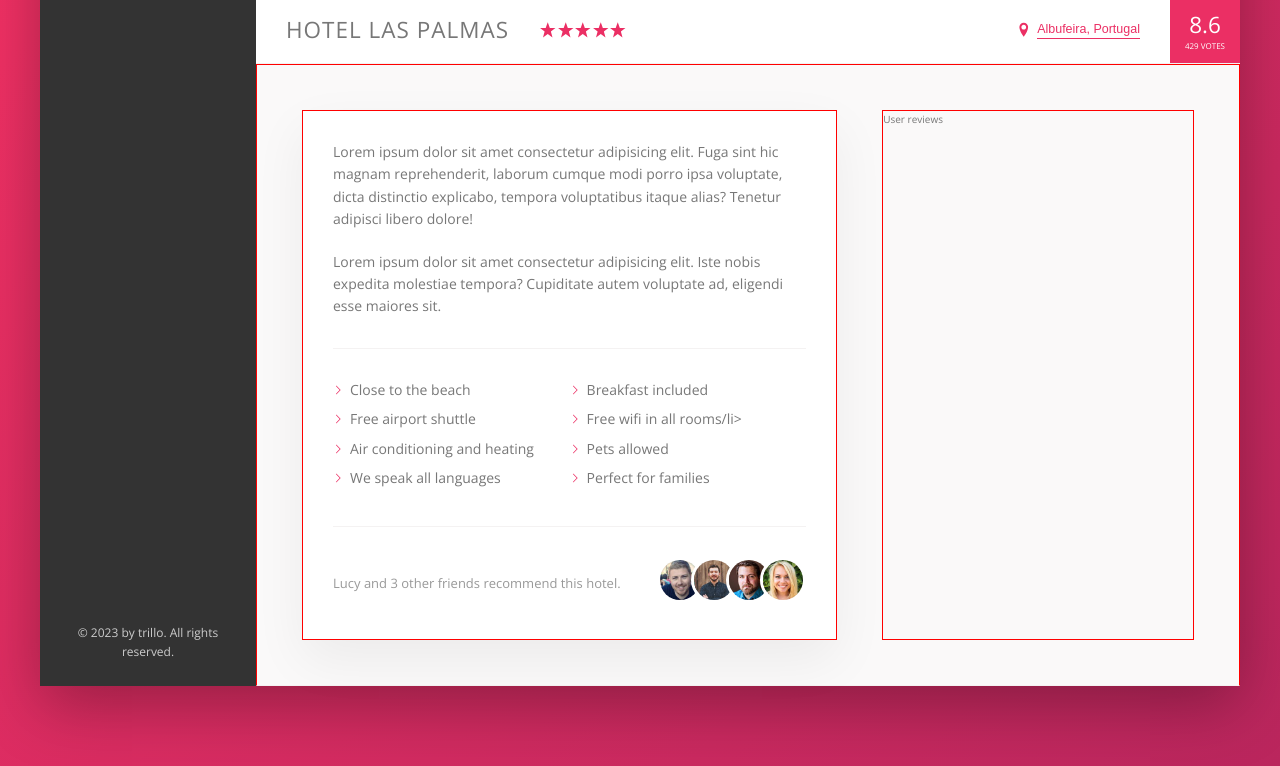
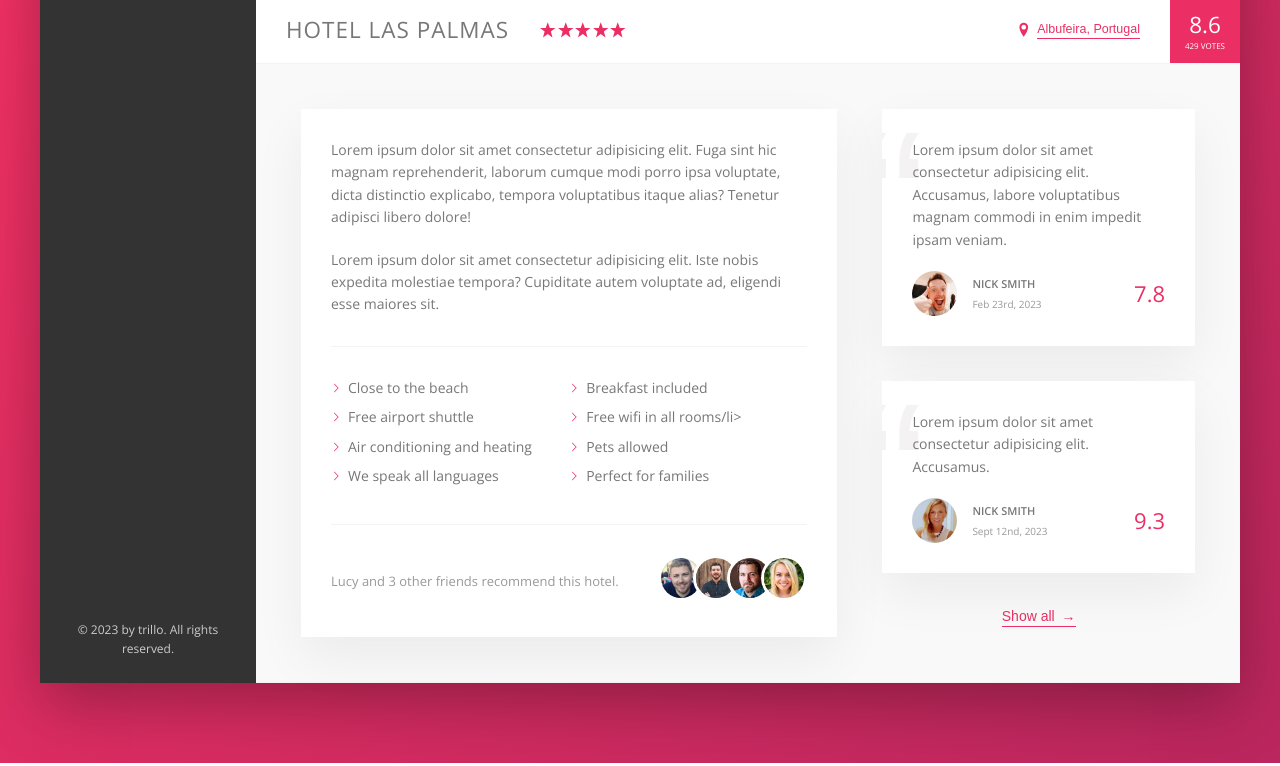
Before and after one commit to AustinWang0120/trillo-flex-site, a website: page index.html in a window 1280 px wide. Shown: the part 538-1304 px from the top of the page. Drawn offline with nearby package versions, Linux system fonts and the light colour scheme.

Commit message:
build the user reviews section

```diff
--- a/index.html
+++ b/index.html
@@ -206,7 +206,47 @@
 								</div>
 							</div>
 						</div>
-						<div class="user-reviews">User reviews</div>
+						<div class="user-reviews">
+							<figure class="review">
+								<blockquote class="review__text">
+									Lorem ipsum dolor sit amet consectetur adipisicing elit.
+									Accusamus, labore voluptatibus magnam commodi in enim impedit
+									ipsam veniam.
+								</blockquote>
+								<figcaption class="review__user">
+									<img
+										src="img/user-1.jpg"
+										alt="user 1"
+										class="review__photo"
+									/>
+									<div class="review__user-box">
+										<p class="review__user-name">Nick Smith</p>
+										<p class="review__user-date">Feb 23rd, 2023</p>
+									</div>
+									<div class="review__rating">7.8</div>
+								</figcaption>
+							</figure>
+							<figure class="review">
+								<blockquote class="review__text">
+									Lorem ipsum dolor sit amet consectetur adipisicing elit.
+									Accusamus.
+								</blockquote>
+								<figcaption class="review__user">
+									<img
+										src="img/user-2.jpg"
+										alt="user 2"
+										class="review__photo"
+									/>
+									<div class="review__user-box">
+										<p class="review__user-name">Nick Smith</p>
+										<p class="review__user-date">Sept 12nd, 2023</p>
+									</div>
+									<div class="review__rating">9.3</div>
+								</figcaption>
+							</figure>
+
+							<button class="btn-inline">Show all <span>&rarr;</span></button>
+						</div>
 					</div>
 				</main>
 			</div>
--- a/sass/_components.scss
+++ b/sass/_components.scss
@@ -262,8 +262,17 @@
 	cursor: pointer;
 	transition: all 0.2s;
 
+	& span {
+		margin-left: 3px;
+		transition: margin-left 0.2s;
+	}
+
 	&:hover {
 		color: var(--color-grey-dark-1);
+
+		span {
+			margin-left: 8px;
+		}
 	}
 
 	&:focus {
@@ -353,3 +362,66 @@
 		}
 	}
 }
+
+// REVIEW
+.review {
+	background-color: #fff;
+	box-shadow: var(--shadow-light);
+	margin-bottom: 3.5rem;
+	padding: 3rem;
+	position: relative;
+	overflow: hidden;
+
+	&__text {
+		color: var(--color-grey-dark-2);
+		margin-bottom: 2rem;
+		z-index: 10;
+		position: relative;
+	}
+
+	&__user {
+		display: flex;
+		align-items: center;
+	}
+
+	&__photo {
+		width: 4.5rem;
+		height: 4.5rem;
+		border-radius: 50%;
+		margin-right: 1.5rem;
+	}
+
+	&__user-box {
+		margin-right: auto;
+	}
+
+	&__user-name {
+		font-size: 1.1rem;
+		font-weight: 600;
+		text-transform: uppercase;
+		margin-bottom: 0.4rem;
+	}
+
+	&__user-date {
+		font-size: 1rem;
+		color: var(--color-grey-dark-3);
+	}
+
+	&__rating {
+		font-size: 2.2rem;
+		font-weight: 300;
+		color: var(--color-primary);
+	}
+
+	&::before {
+		content: "\201C";
+		position: absolute;
+		top: -0.7rem;
+		left: -2.3rem;
+		font-family: sans-serif;
+		font-size: 20rem;
+		line-height: 1;
+		z-index: 1;
+		color: var(--color-grey-light-2);
+	}
+}
--- a/sass/_layout.scss
+++ b/sass/_layout.scss
@@ -37,19 +37,14 @@
 }
 
 .detail {
-	border: 1px solid red;
+	font-size: 1.4rem;
 	display: flex;
 	padding: 4.5rem;
 	background-color: var(--color-grey-light-1);
 	border-bottom: var(--line);
-
-	& > * {
-		border: 1px solid red;
-	}
 }
 
 .description {
-	font-size: 1.4rem;
 	background-color: #fff;
 	box-shadow: var(--shadow-light);
 	padding: 3rem;
@@ -59,4 +54,8 @@
 
 .user-reviews {
 	flex: 1;
+
+	display: flex;
+	flex-direction: column;
+	align-items: center;
 }
```
Also changed, not shown: css/style.css.
